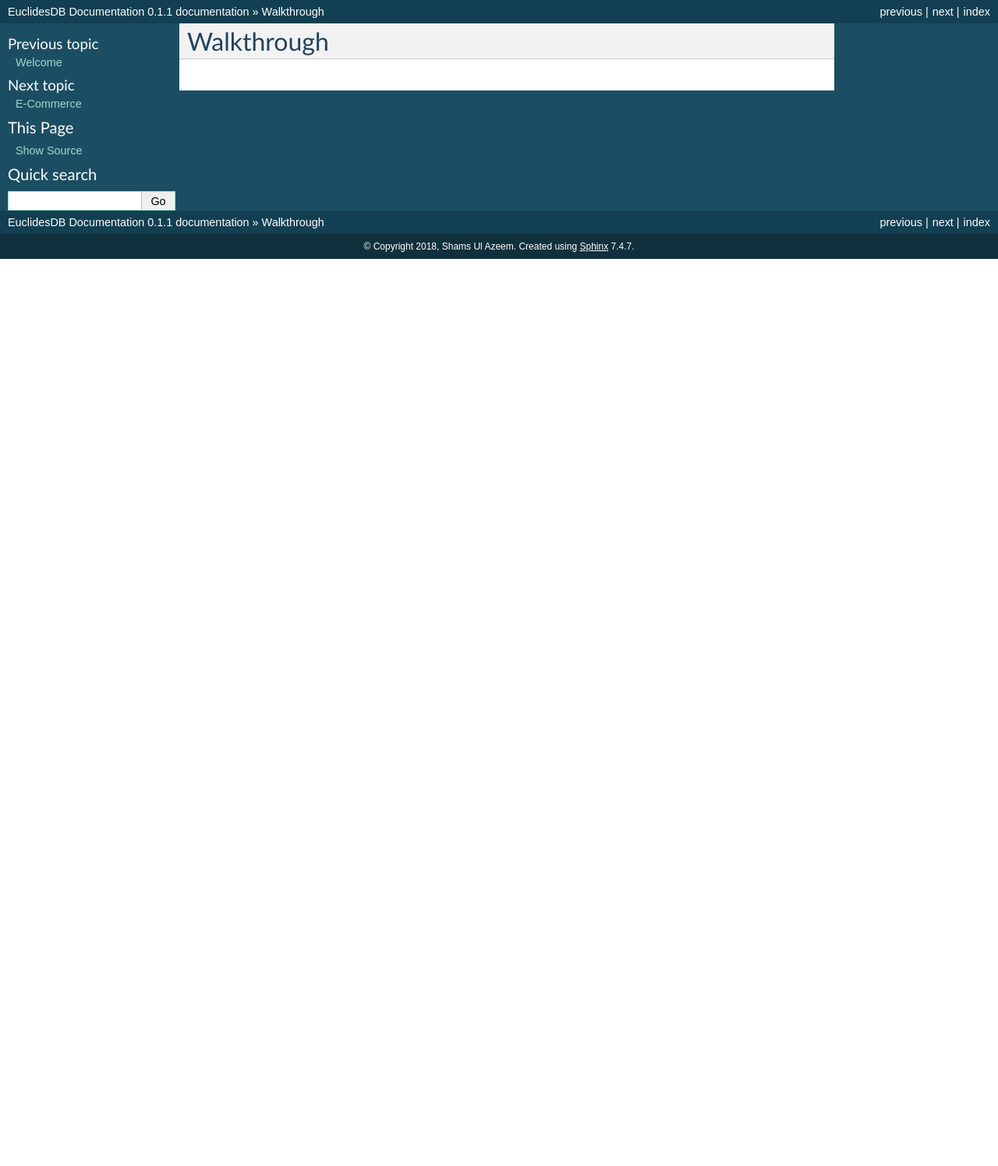
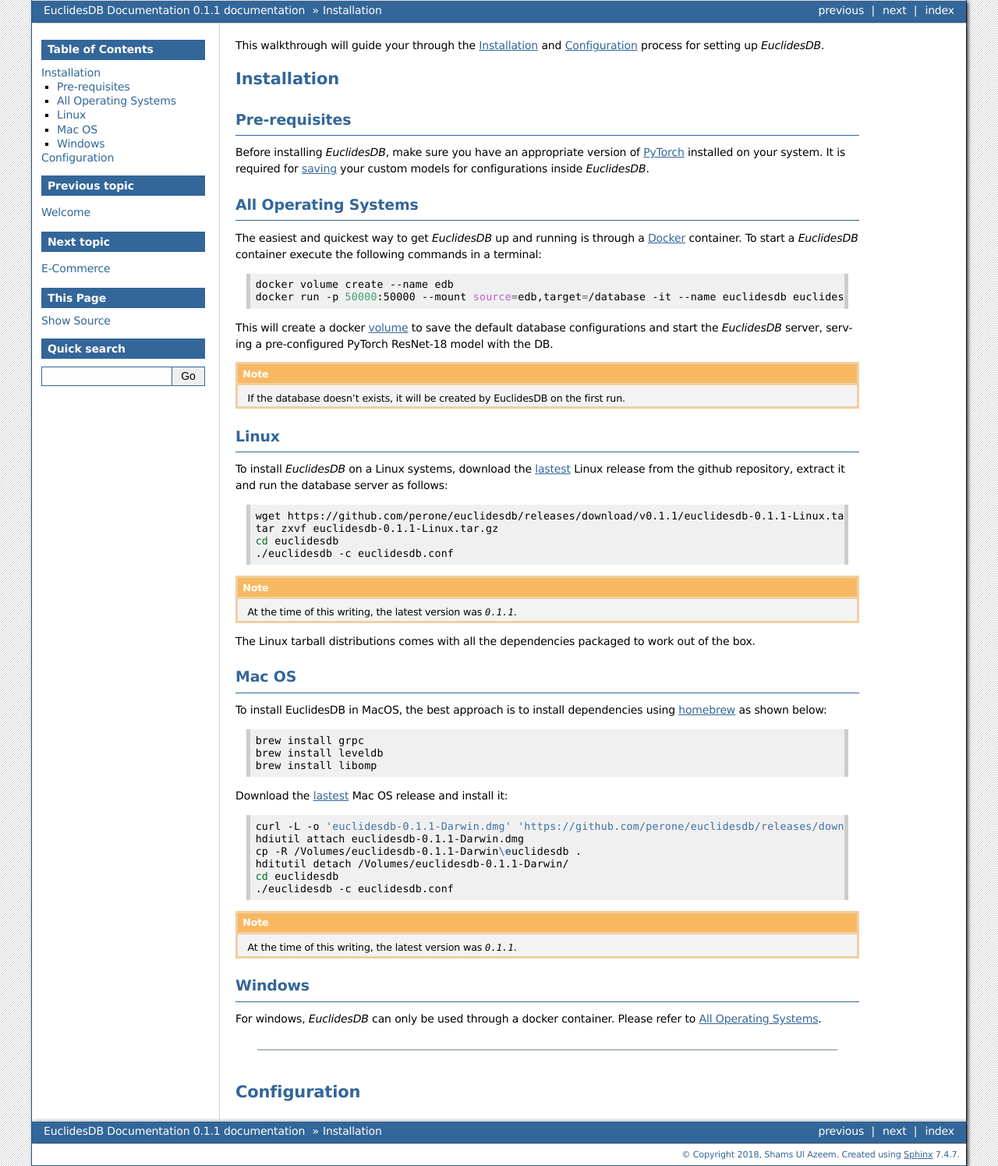
Before and after one commit to ShamsUlAzeem/euclides-test-docs, a Sphinx documentation site: the page built from source/walkthrough.rst, in a window 1280 px wide. Shown: the whole page at 78% size. Built offline with Sphinx 7.4.7, drawn with Linux system fonts in a browser that asks for light colours; before the commit the page ends 900 px from its top, so only the background shows below that.

Commit message:
Installation docs completed

```diff
--- a/source/conf.py
+++ b/source/conf.py
@@ -75,7 +75,7 @@
 # The theme to use for HTML and HTML Help pages.  See the documentation for
 # a list of builtin themes.
 #
-html_theme = 'classic'
+html_theme = 'bizstyle'
 
 # Theme options are theme-specific and customize the look and feel of a theme
 # further.  For a list of options available for each theme, see the
--- a/source/index.rst
+++ b/source/index.rst
@@ -3,7 +3,7 @@
 
 .. toctree::
    :maxdepth: 2
-   :caption: Contents:
+   :caption: Table of Contents
 
    walkthrough
    e-commerce
--- a/source/walkthrough.rst
+++ b/source/walkthrough.rst
@@ -1,2 +1,82 @@
-Walkthrough
-===========
+This walkthrough will guide your through the :ref:`installation` and :ref:`configuration` process for setting up *EuclidesDB*.
+
+.. _installation:
+
+============
+Installation
+============
+
+Pre-requisites
+--------------
+Before installing *EuclidesDB*, make sure you have an appropriate version of `PyTorch <https://pytorch.org/get-started/locally/>`_ installed on your system. It is required for `saving <https://pytorch.org/tutorials/beginner/saving_loading_models.html>`_ your custom models for configurations inside *EuclidesDB*.
+
+.. _all-os:
+
+All Operating Systems
+---------------------
+The easiest and quickest way to get *EuclidesDB* up and running is through a `Docker <https://docs.docker.com/install/>`_ container. To start a *EuclidesDB* container execute the following commands in a terminal:
+
+.. code-block:: shell
+
+    docker volume create --name edb
+    docker run -p 50000:50000 --mount source=edb,target=/database -it --name euclidesdb euclidesdb/euclidesdb
+
+This will create a docker `volume <https://docs.docker.com/storage/volumes/>`_ to save the default database configurations and start the *EuclidesDB* server, serving a pre-configured PyTorch ResNet-18 model with the DB.
+
+.. note::
+
+    If the database doesn’t exists, it will be created by EuclidesDB on the first run.
+
+Linux
+-----
+To install *EuclidesDB* on a Linux systems, download the `lastest <https://github.com/perone/euclidesdb/releases>`_ Linux release from the github repository, extract it and run the database server as follows:
+
+.. code-block:: shell
+
+    wget https://github.com/perone/euclidesdb/releases/download/v0.1.1/euclidesdb-0.1.1-Linux.tar.gz
+    tar zxvf euclidesdb-0.1.1-Linux.tar.gz
+    cd euclidesdb
+    ./euclidesdb -c euclidesdb.conf
+
+.. note::
+
+    At the time of this writing, the latest version was `0.1.1`.
+
+The Linux tarball distributions comes with all the dependencies packaged to work out of the box.
+
+Mac OS
+------
+To install EuclidesDB in MacOS, the best approach is to install dependencies using `homebrew <https://brew.sh/>`_ as shown below:
+
+.. code-block:: shell
+
+    brew install grpc
+    brew install leveldb
+    brew install libomp
+
+Download the `lastest <https://github.com/perone/euclidesdb/releases/latest>`_ Mac OS release and install it:
+
+.. code-block:: shell
+
+   curl -L -o 'euclidesdb-0.1.1-Darwin.dmg' 'https://github.com/perone/euclidesdb/releases/download/v0.1.1/euclidesdb-0.1.1-Darwin.dmg'
+   hdiutil attach euclidesdb-0.1.1-Darwin.dmg
+   cp -R /Volumes/euclidesdb-0.1.1-Darwin\euclidesdb .
+   hditutil detach /Volumes/euclidesdb-0.1.1-Darwin/
+   cd euclidesdb
+   ./euclidesdb -c euclidesdb.conf
+
+.. note::
+
+    At the time of this writing, the latest version was `0.1.1`.
+
+Windows
+-------
+For windows, *EuclidesDB* can only be used through a docker container. Please refer to :ref:`all-os`.
+
+------------
+
+.. _configuration:
+
+=============
+Configuration
+=============
```
